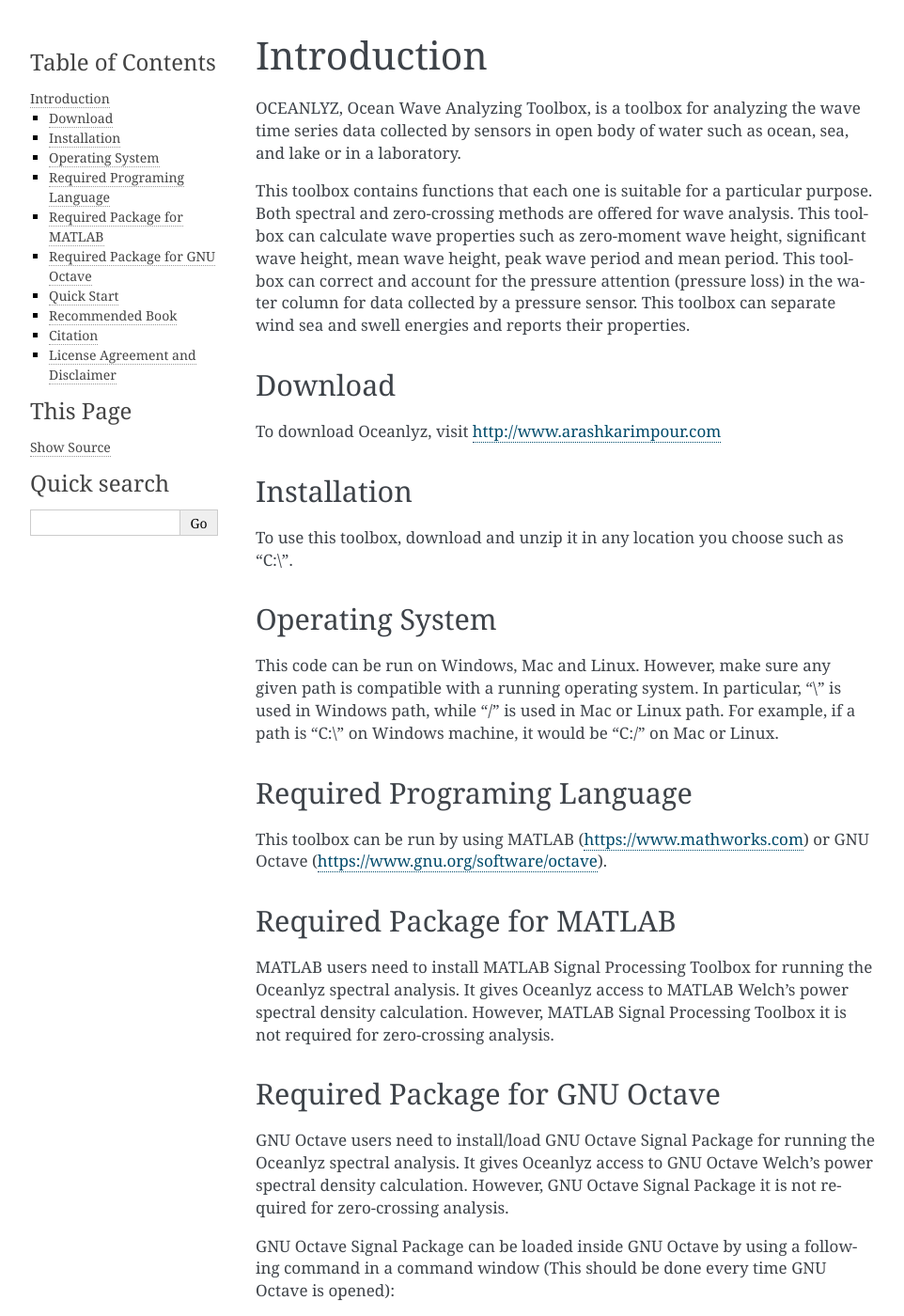
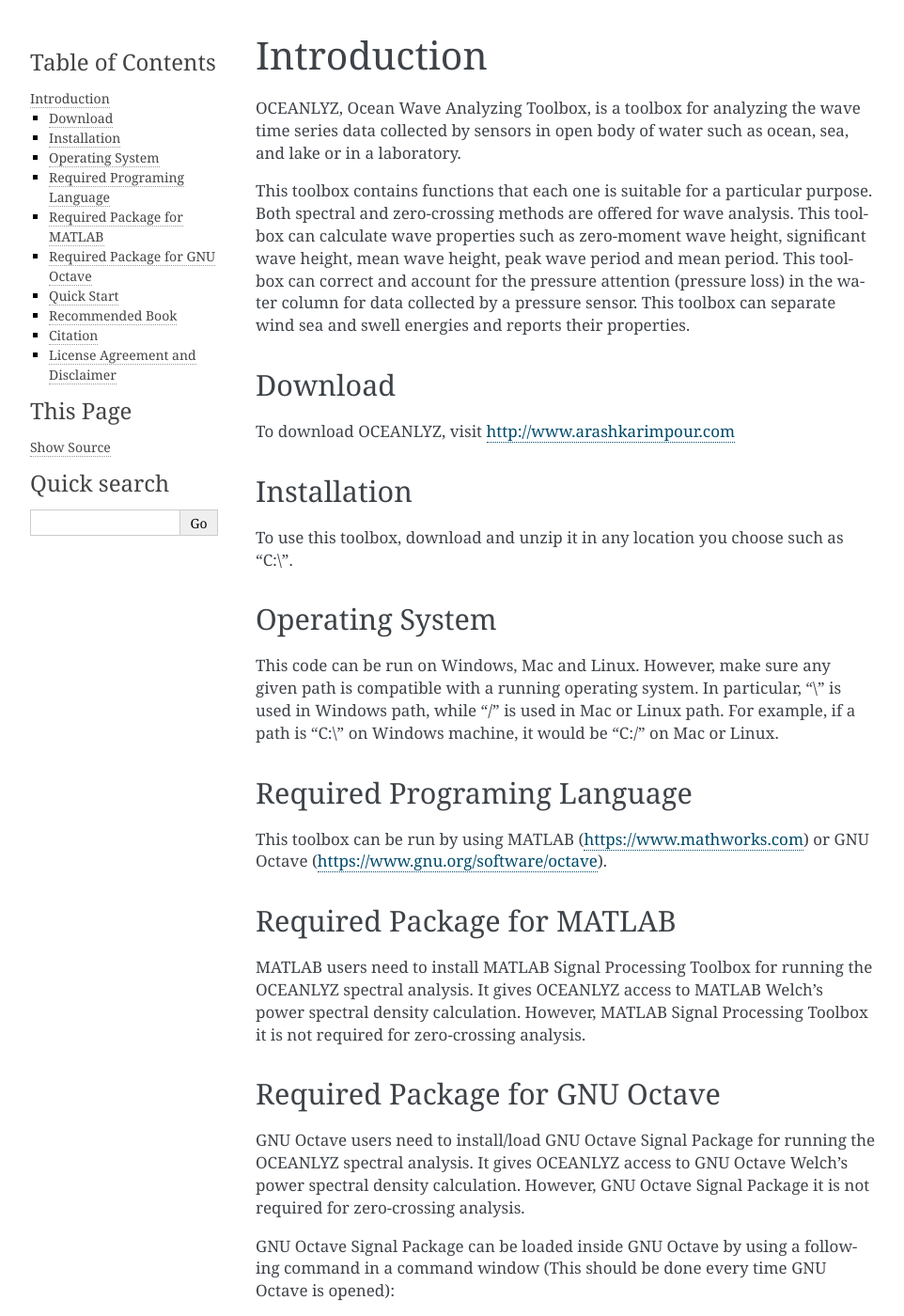
Before and after one commit to akarimp/Oceanlyz, a Sphinx documentation site: the page built from docs/1_Introduction.rst, in a window 1280 px wide and 1400 px high. Shown: the whole window at 94% size, without its empty margins (148-1110 px from the left). Built offline with Sphinx 7.4.7, drawn with Linux system fonts in a browser that asks for light colours.

```diff
--- a/docs/1_Introduction.rst
+++ b/docs/1_Introduction.rst
@@ -9,7 +9,7 @@ This toolbox contains functions that each one is suitable for a particular purpo
 Download
 --------
 
-To download Oceanlyz, visit http://www.arashkarimpour.com
+To download OCEANLYZ, visit http://www.arashkarimpour.com
 
 
 Installation
@@ -33,13 +33,13 @@ This toolbox can be run by using MATLAB (https://www.mathworks.com) or GNU Octav
 Required Package for MATLAB
 ---------------------------
 
-MATLAB users need to install MATLAB Signal Processing Toolbox for running the Oceanlyz spectral analysis. It gives Oceanlyz access to MATLAB Welch's power spectral density calculation. However, MATLAB Signal Processing Toolbox it is not required for zero-crossing analysis.
+MATLAB users need to install MATLAB Signal Processing Toolbox for running the OCEANLYZ spectral analysis. It gives OCEANLYZ access to MATLAB Welch's power spectral density calculation. However, MATLAB Signal Processing Toolbox it is not required for zero-crossing analysis.
 
 
 Required Package for GNU Octave
 -------------------------------
 
-GNU Octave users need to install/load GNU Octave Signal Package for running the Oceanlyz spectral analysis. It gives Oceanlyz access to GNU Octave Welch's power spectral density calculation. However, GNU Octave Signal Package it is not required for zero-crossing analysis.
+GNU Octave users need to install/load GNU Octave Signal Package for running the OCEANLYZ spectral analysis. It gives OCEANLYZ access to GNU Octave Welch's power spectral density calculation. However, GNU Octave Signal Package it is not required for zero-crossing analysis.
 
 GNU Octave Signal Package can be loaded inside GNU Octave by using a following command in a command window (This should be done every time GNU Octave is opened):
 
```
